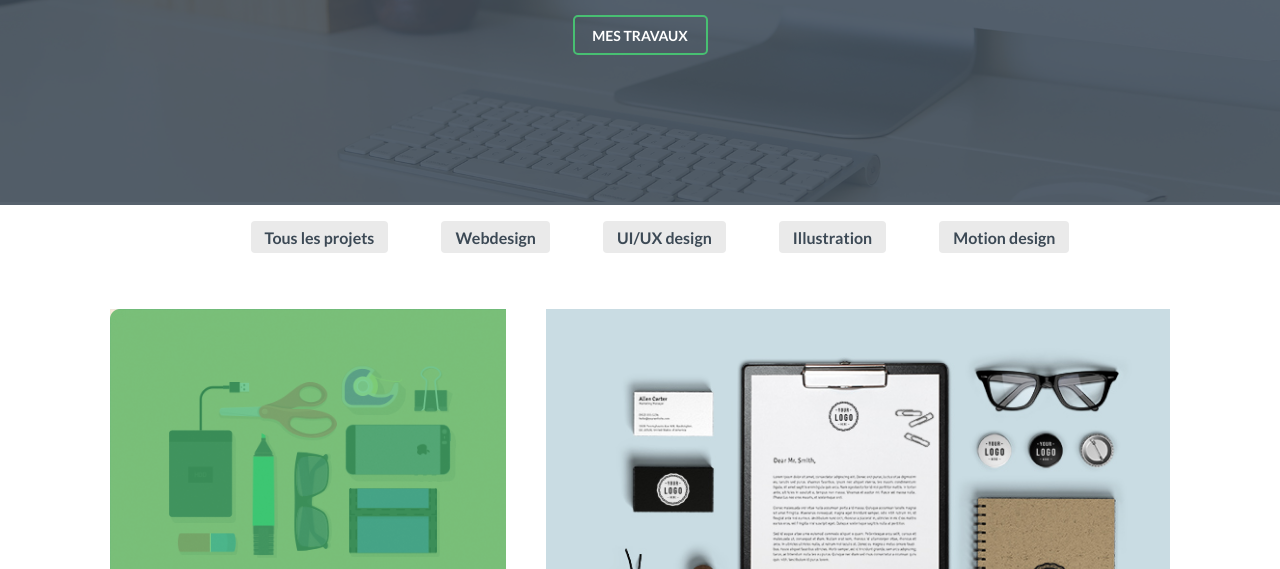
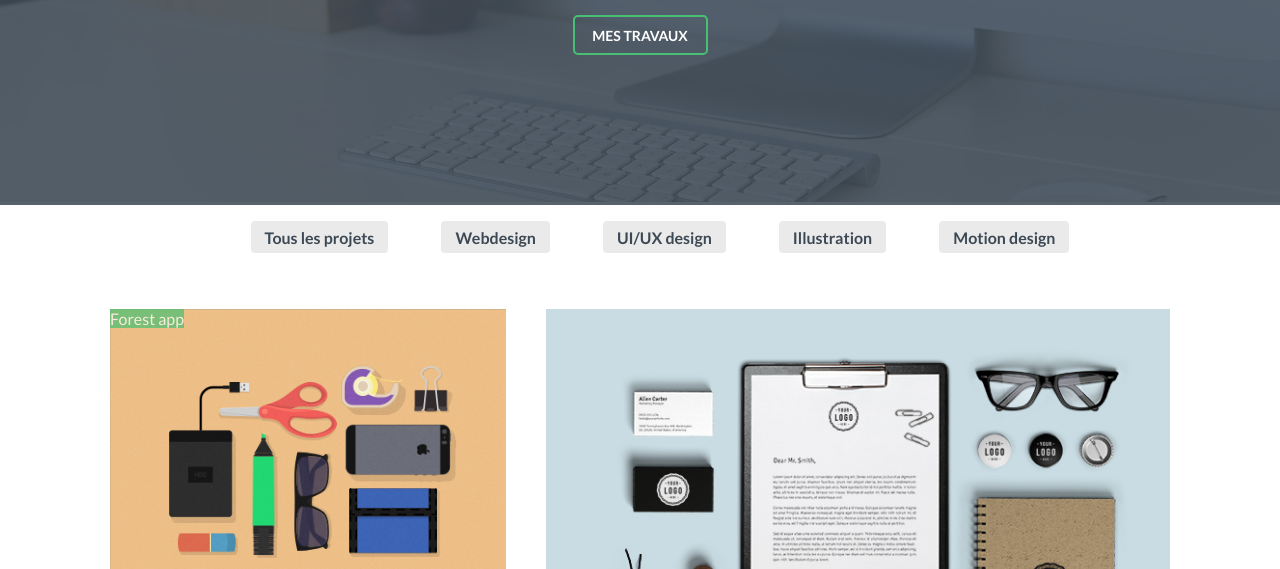
Before and after one commit to AnastasiaHvozdetska/work10, a plain HTML site: page index.html in a window 1280 px wide. In both pictures the pointer is over the link 308 px from the left and 690 px from the top of the page. Shown: the part 231-800 px from the top of the page. Drawn offline with Linux system fonts and the light colour scheme.

Commit message:
added files

```diff
--- a/css/style.css
+++ b/css/style.css
@@ -215,16 +215,19 @@ main {
 	display: block;
 	position: relative;
 	overflow: hidden;
+/*	z-index: 500;*/
 }
 
 #item1:hover:after{
 	position: absolute;
-	content: url(../images/background.jpg) "Forest app";
+	content:"Forest app";
 	color: white;
+	position: absolute;
 	background-size: cover;
 	box-sizing: border-box;
 	background-color: #48bf72;
 	opacity: 0.7;
+/*	z-index: 600;*/
 }
 
 #item2 {
```
